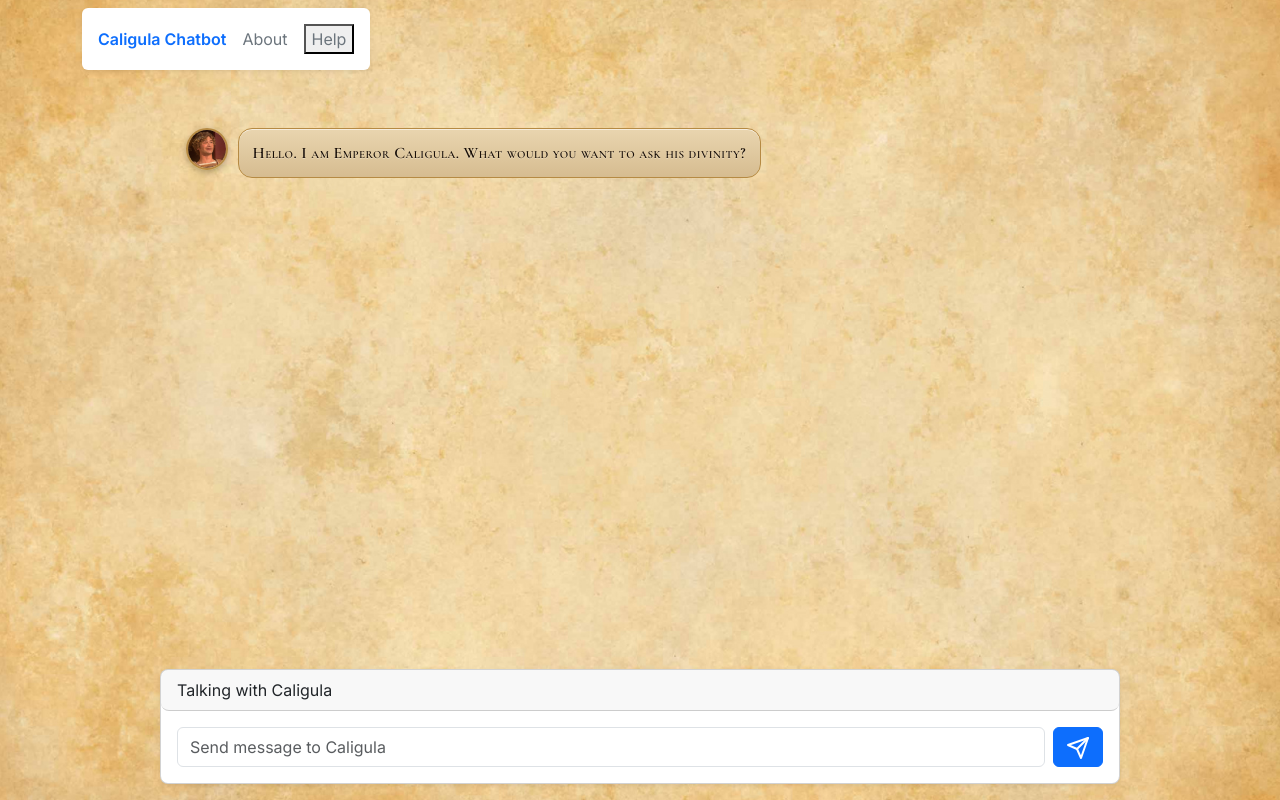
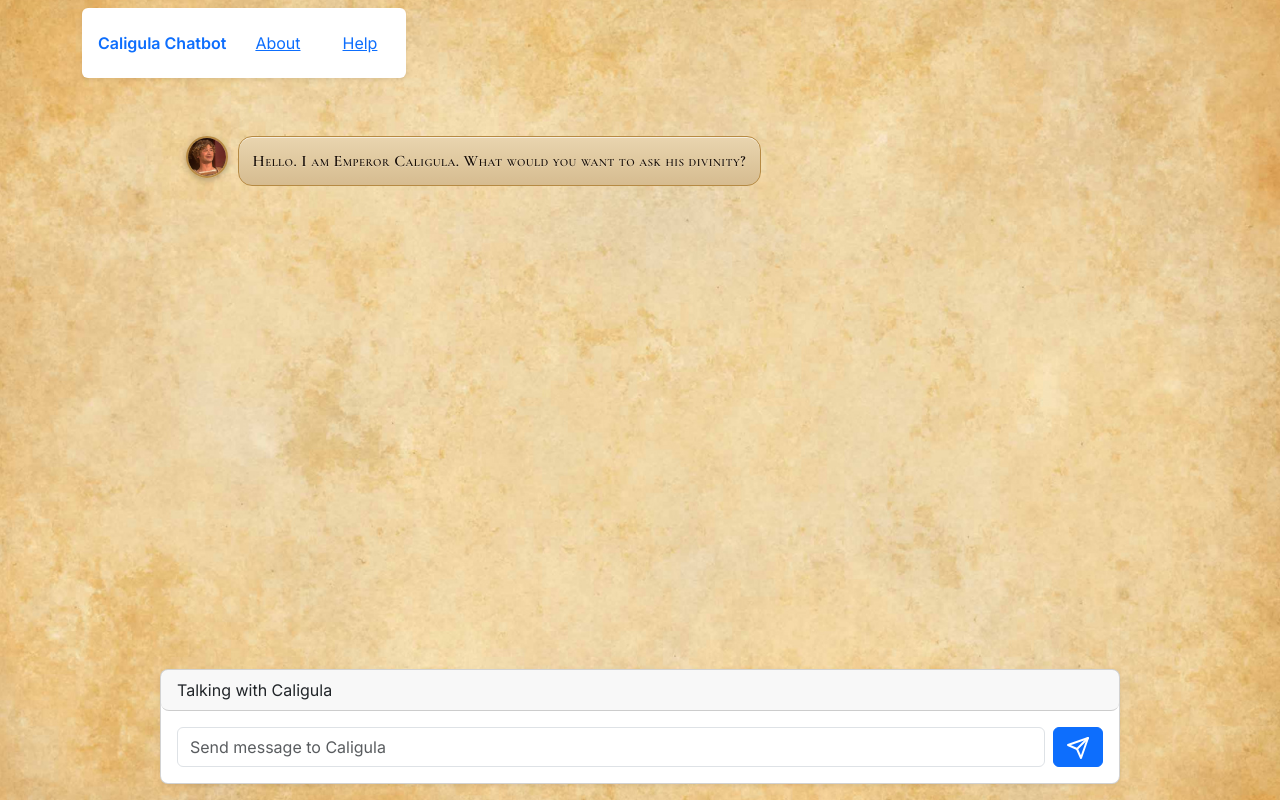
Before and after one commit to uniqpy/react-historical-chatbot, a React (Vite) app: page / in a window 1280 px wide. Built offline with nearby package versions, Linux system fonts and the light colour scheme.

Commit message:
fixed button to increase accessibility

```diff
--- a/src/App.jsx
+++ b/src/App.jsx
@@ -37,8 +37,8 @@
     <div className="container py-2">
       <div className="bg-white p-3 rounded shadow-sm d-inline-flex align-items-center gap-3">
         <Link to="/" className="text-decoration-none fw-semibold">Caligula Chatbot</Link>
-        <Link to="/about" className="text-decoration-none text-secondary">About</Link>
-        <button className="text-decoration-none text-secondary" onClick={openModal}>Help</button>
+        <Link to="/about" className="btn btn-link">About</Link>
+        <button className="btn btn-link" onClick={openModal}>Help</button>
          <div
         className="modal fade"
         tabIndex="-1"
```
